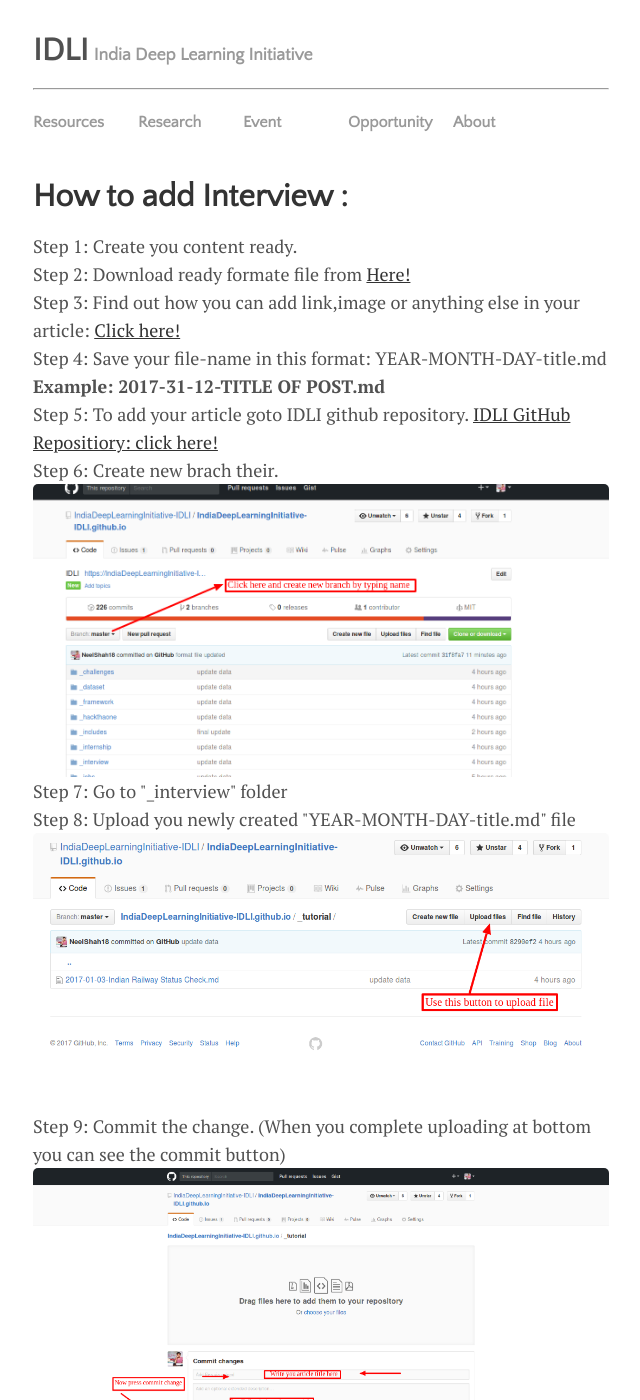
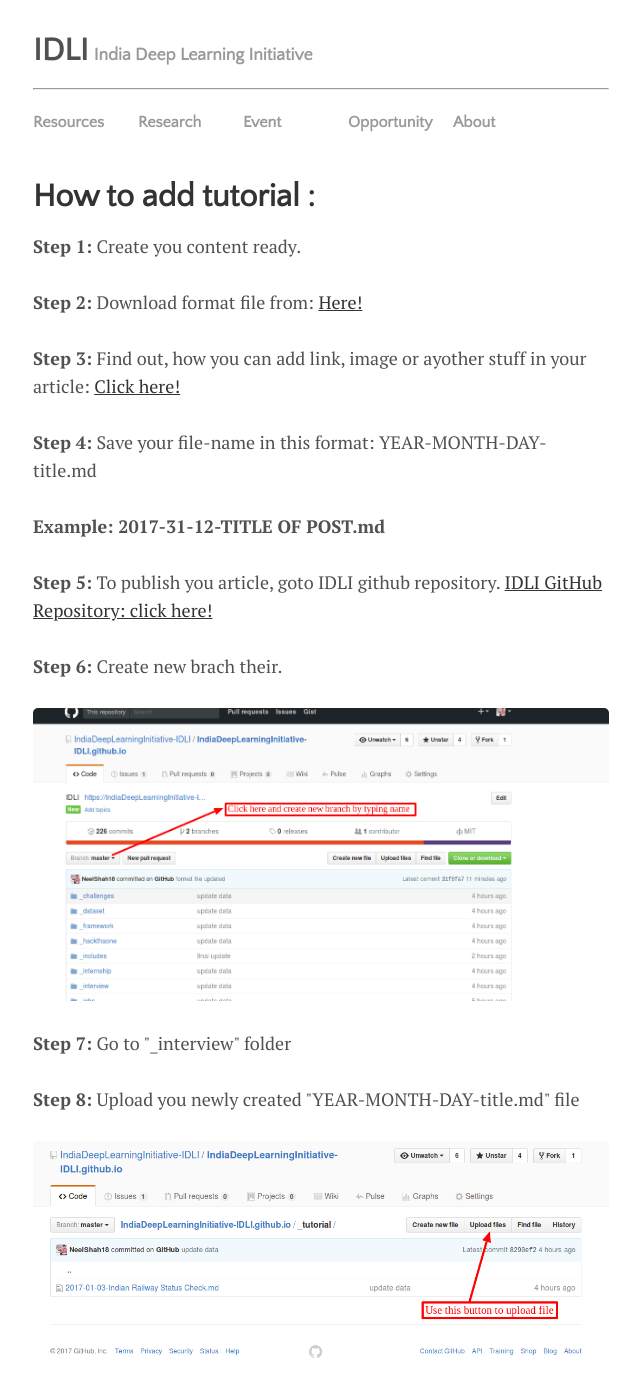
Before and after one commit to IndiaDeepLearningInitiative-IDLI/IndiaDeepLearningInitiative-IDLI.github.io, a Jekyll site: the page built from help/interview_help.html, in a window 1280 px wide and 1400 px high. Shown: the whole window, without its empty margins (319-959 px from the left). Built offline with Jekyll 4.4.1, drawn with Linux system fonts in a browser that asks for light colours; nearby versions of some CDN libraries; comment, search, counter and statistics services are not loaded; some of the changed text lies outside the part shown.

Commit message:
update data

```diff
--- a/help/interview_help.html
+++ b/help/interview_help.html
@@ -3,22 +3,22 @@ layout: default
 title: Help
 ---
 <div>
- <h1>How to add Interview :</h1>
- <p>Step 1: Create you content ready.
-  <br>Step 2: Download ready formate file from <a href="https://github.com/IndiaDeepLearningInitiative-IDLI/IndiaDeepLearningInitiative-IDLI.github.io/blob/master/help/2017-01-03-IDLI%20Example.md">Here!</a>
-  <br>Step 3: Find out how you can add link,image or anything else in your article: <a href="https://guides.github.com/features/mastering-markdown/">Click here!</a>
-  <br>Step 4: Save your file-name in this format: YEAR-MONTH-DAY-title.md
-  <br><strong>Example: 2017-31-12-TITLE OF POST.md</strong>
-  <br>Step 5: To add your article goto IDLI github repository. <a href="https://github.com/IndiaDeepLearningInitiative-IDLI/IndiaDeepLearningInitiative-IDLI.github.io">IDLI GitHub Repositiory: click here!</a>
-  <br>Step 6: Create new brach their.
-  <br><img height="600" width="600" src="/images/IndiaDeepLearningInitiative%20IDLI%20IndiaDeepLearningInitiative%20IDLI.github.io%20%20IDLI.png">
-  <br>Step 7: Go to "_interview" folder
-  <br>Step 8: Upload you newly created "YEAR-MONTH-DAY-title.md" file
-  <br><img height="600" width="600" src="/images/IndiaDeepLearningInitiative%20IDLI.png">
-  <br>Step 9: Commit the change. (When you complete uploading at bottom you can see the commit button)
-  <br><img height="600" width="600" src="/images/Upload files · IndiaDeepLearningInitiative IDLI IndiaDeepLearningInitiative IDLI.github.io.png">
-  <br>Step 10: Now wait till IDLI accept it.
-  <br>Step 11: Congratulations! Your article on IDLI website, share article on social sites, share knowledge.
+ <h1>How to add tutorial :</h1>
+ <p><strong>Step 1:</strong> Create you content ready.
+  <br><br><strong>Step 2:</strong> Download format file from: <a href="https://github.com/IndiaDeepLearningInitiative-IDLI/IndiaDeepLearningInitiative-IDLI.github.io/blob/master/help/2017-01-03-IDLI%20Example.md">Here!</a>
+  <br><br><strong>Step 3:</strong> Find out, how you can add link, image or ayother stuff in your article: <a href="https://guides.github.com/features/mastering-markdown/">Click here!</a>
+  <br><br><strong>Step 4:</strong> Save your file-name in this format: YEAR-MONTH-DAY-title.md
+  <br><br><strong>Example: 2017-31-12-TITLE OF POST.md</strong>
+  <br><br><strong>Step 5:</strong> To publish you article, goto IDLI github repository. <a href="https://github.com/IndiaDeepLearningInitiative-IDLI/IndiaDeepLearningInitiative-IDLI.github.io">IDLI GitHub Repository: click here!</a>
+  <br><br><strong>Step 6:</strong> Create new brach their.
+  <br><br><img height="600" width="600" src="/images/IndiaDeepLearningInitiative%20IDLI%20IndiaDeepLearningInitiative%20IDLI.github.io%20%20IDLI.png">
+  <br><br><strong>Step 7:</strong> Go to "_interview" folder
+  <br><br><strong>Step 8:</strong> Upload you newly created "YEAR-MONTH-DAY-title.md" file
+  <br><br><img height="600" width="600" src="/images/IndiaDeepLearningInitiative%20IDLI.png">
+  <br><br><strong>Step 9:</strong> Commit the change. (When you complete uploading, check at bottom of the website, you can see the commit button)
+  <br><br><img height="600" width="600" src="/images/Upload files · IndiaDeepLearningInitiative IDLI IndiaDeepLearningInitiative IDLI.github.io.png">
+  <br><br><strong>Step 10:</strong> Now wait, till IDLI's response.
+  <br><br><strong>Step 11:</strong> Congratulations! Your article on IDLI website, share article on social sites, share knowledge.
  </p>
 </div>
 <div>
```
